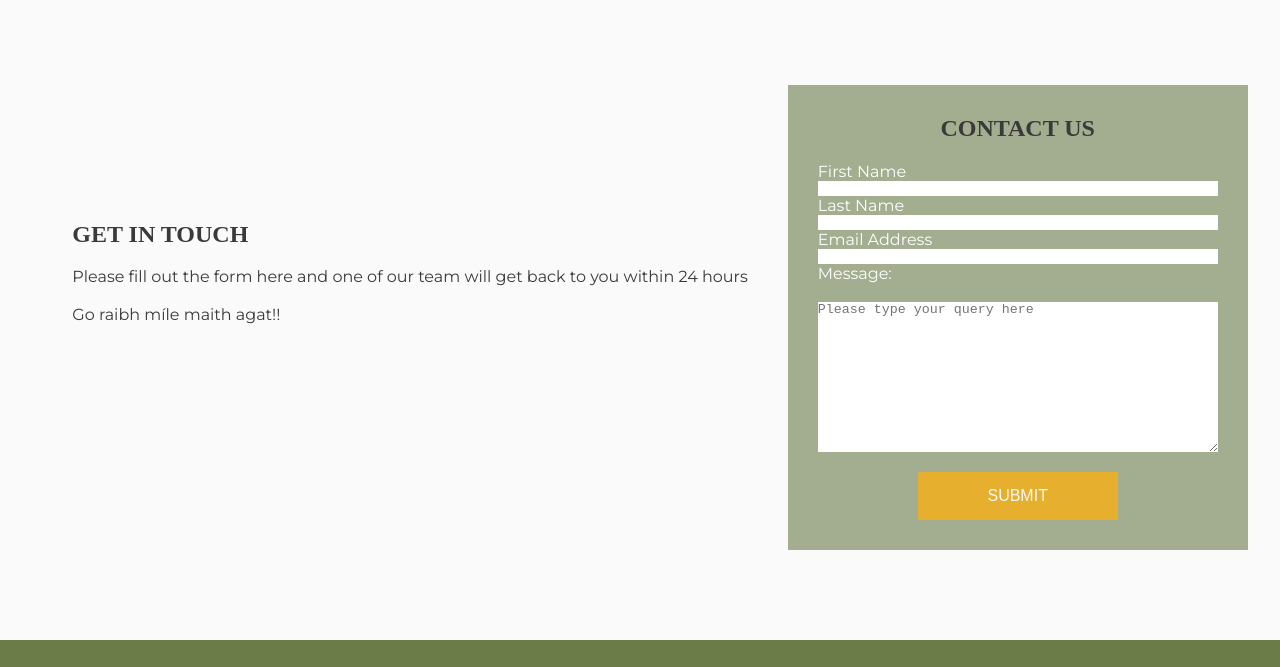
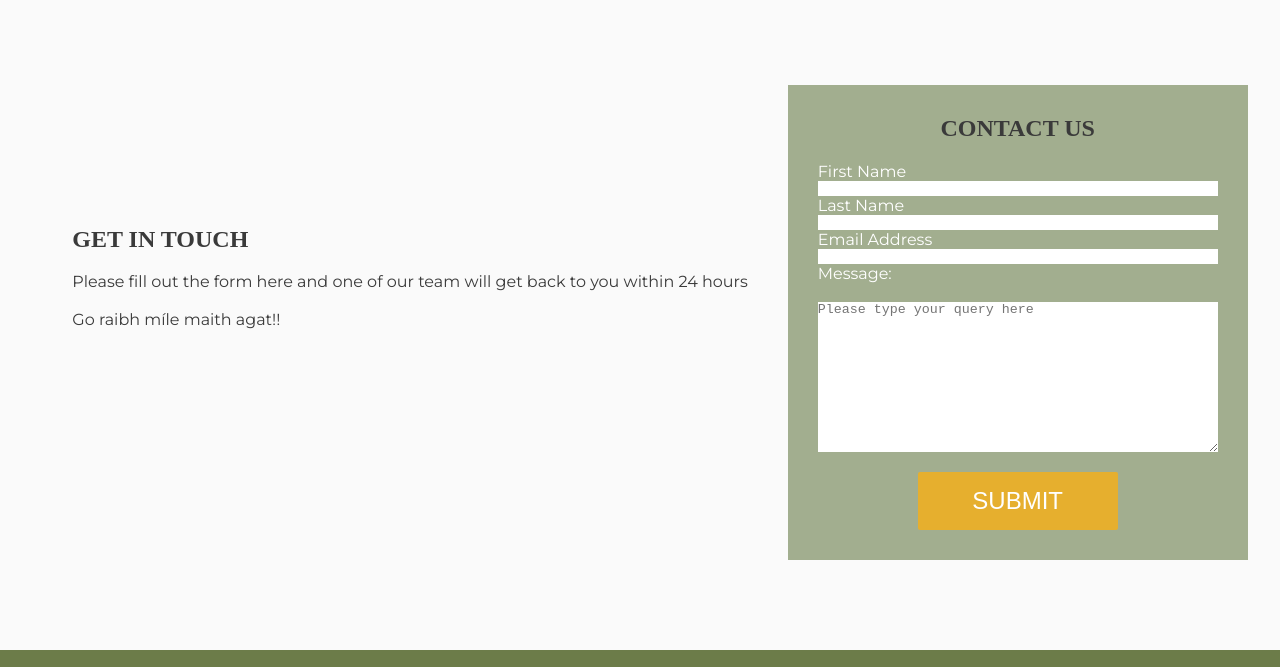
Before and after one commit to GreenGraf/killarney-national-park, a plain HTML site: page contact.html in a window 1280 px wide. Shown: the part 94-761 px from the top of the page. Drawn offline with Linux system fonts and the light colour scheme; a web font is replaced by a local one.

Commit message:
increase font size and change color of 'submit' button

```diff
--- a/assets/css/style.css
+++ b/assets/css/style.css
@@ -483,9 +483,9 @@ footer {
   padding: 15px 32px 15px 32px;
   width: 200px;
   text-align: center;
-  font-size: 100%;
+  font-size: 150%;
   background-color: #E6AF2E;
-  color: #fafafa;
+  color: #fff;
 }
 
 .join-button:hover {
```
